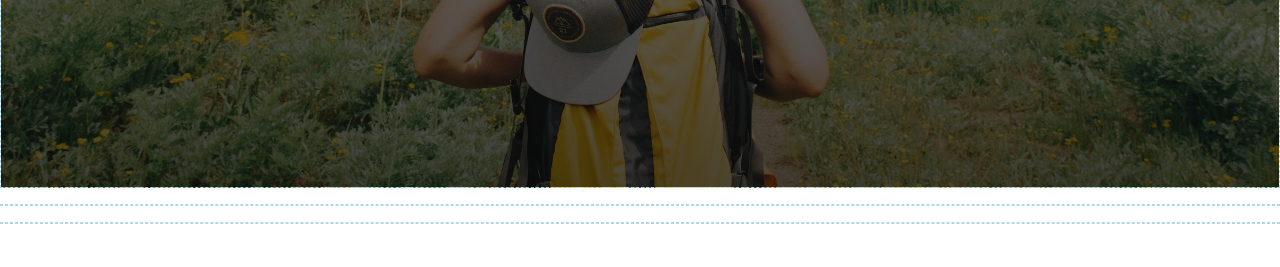
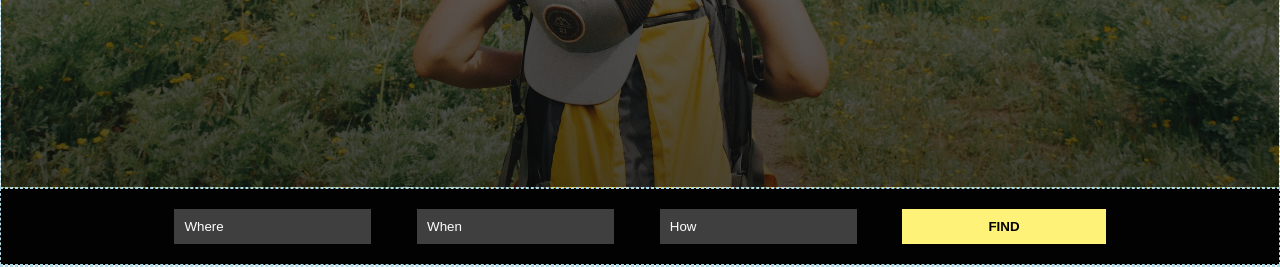
Before and after one commit to CallensJ/html-project, a plain HTML site: page index.html in a window 1280 px wide. Shown: the part 612-879 px from the top of the page. Before the commit the page ends 836 px from the top, so only its background shows below. Drawn offline with Linux system fonts and the light colour scheme; a web font is replaced by a local one.

Commit message:
added intersection

```diff
--- a/index.html
+++ b/index.html
@@ -41,7 +41,17 @@
           </div>
           <!-- hero title end -->
       </section>
-      <section class="intersection"></section>
+      <section class="intersection">
+        <div class="formulaire">
+
+          <form>
+            <input type="text" placeholder="Where"/>
+            <input type="text" placeholder="When"/>
+            <input type="text" placeholder="How"/>
+            <button class="btn">Find</button>
+          </form>
+        </div>
+      </section>
       <section class="gallery"></section>
     </div>
   </body>
--- a/scss/_global.scss
+++ b/scss/_global.scss
@@ -39,7 +39,7 @@ html {
 .container {
   display: grid;
   grid-template-columns: repeat(12, 1fr);
-  gap: var(--grid-gap); /* Espace entre les colonnes */
+//   gap: var(--grid-gap);
 
   font-size: var(--font-size); /* Taille de la police de base */
   //   border: 1px dashed black;
@@ -54,6 +54,17 @@ li {
 }
 a {
   text-decoration: none;
+}
+
+.btn{
+    background-color: $primary-yellow;
+    padding: 1rem 8.6rem;
+    text-transform: uppercase;
+    border: none;
+    cursor: pointer;
+    color: $primary-black;
+    font-weight: 700;
+
 }
 
 /* Responsive design */
--- a/scss/_intersection.scss
+++ b/scss/_intersection.scss
@@ -0,0 +1,37 @@
+@use "global"; // Importez les variables
+
+.intersection{
+height: auto;
+padding: 2rem 0;
+background-color: global.$primary-black;
+display: flex;
+justify-content: space-around;
+align-items: center;
+}
+
+.formulaire{
+    width: 80%;
+    // border: 1px solid red;
+
+
+}
+form{
+    display: flex;
+    justify-content: space-evenly;
+    flex-wrap: wrap;
+    input{
+        padding: 1rem;
+        background-color: rgb(63, 63, 63);
+        border: none;
+
+    }
+    input::placeholder{
+        color: global.$primary-white;
+    }
+}
+
+@media (max-width: 480px) {
+    input{
+        margin:1rem;
+    }
+  }
```
Also changed, not shown: css/main.css, 1 other file.
